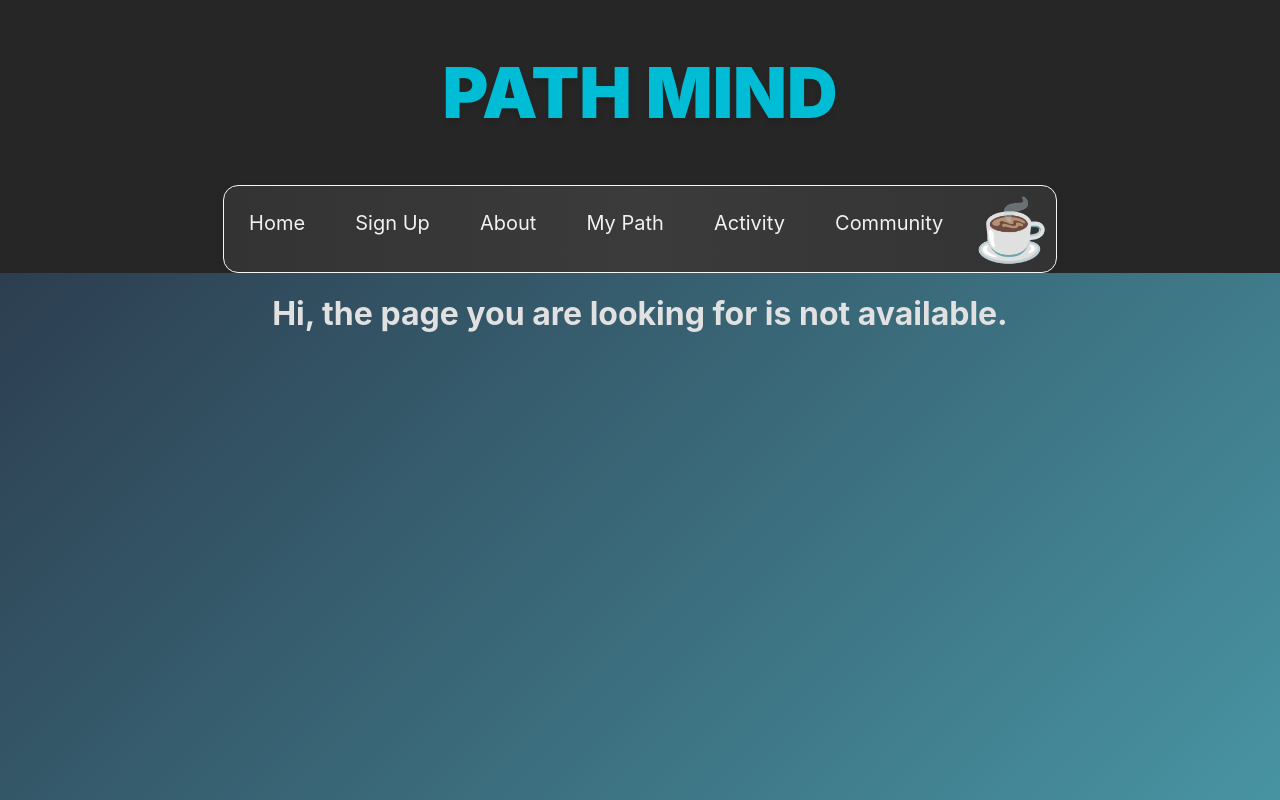
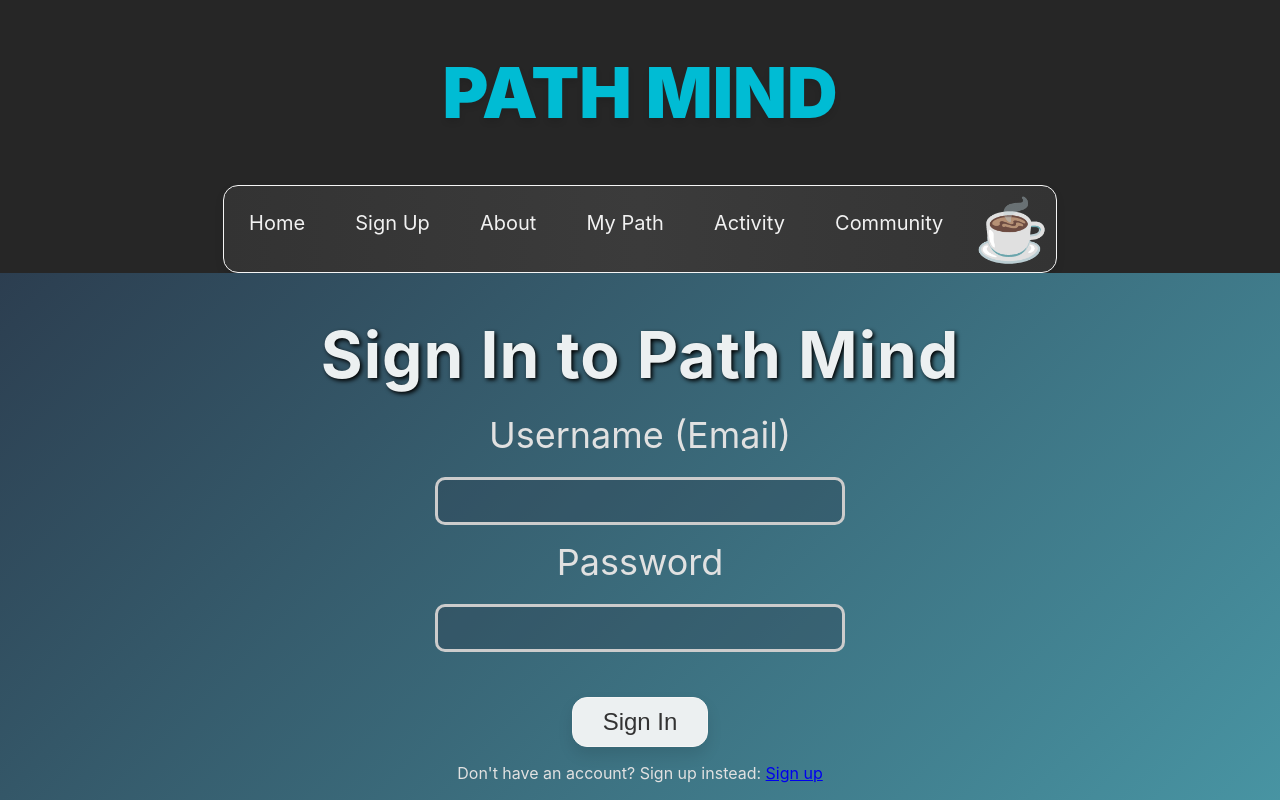
Before and after one commit to nilu-t/PathMind, a React (Create React App) app: page /SignIn in a window 1280 px wide. Shown: the top 800 px of the page. Built offline with nearby package versions, Linux system fonts and the light colour scheme; no server answers.

Commit message:
fixed sign up/in related firebase bug

```diff
--- a/src/App.css
+++ b/src/App.css
@@ -132,7 +132,7 @@ body {
 #about-div,
 #not-found-page-div,
 #my-path-div,
-#sign-up-form,
+#sign-form,
 #community-div{
   background: linear-gradient(135deg, #2C3E50, #4CA1AF);  /* Background Gradient */
   display: flex;
@@ -215,7 +215,7 @@ body {
 --------------------- SIGN UP PAGE SPECIFIC STYLING ------------------------------------------------------------------------------------------------------------------------------------------------------------------------------------------------------
 */
 
-#sign-up-form h1{
+#sign-form h1{
   font-size: 4rem;
   color: #ECF0F1;
   text-shadow: 2px 2px 4px #000;
@@ -223,7 +223,7 @@ body {
   letter-spacing: 1px; /* Spaced out characters */
 }
 
-#sign-up-form input {
+#sign-form input {
   font-size: 24px;
   width: 400px;
   height: 40px;  /* Adjusted height */
@@ -234,17 +234,17 @@ body {
   color:whitesmoke;
 }
 
-#sign-up-form input:focus {
+#sign-form input:focus {
   outline: none;
   border: 3px solid rgba(0, 0, 255, 0.26);
 }
 
-#sign-up-form label {
+#sign-form label {
   font-size: 36px;
   margin-bottom: 20px;
 }
 
-#sign-up-form button {
+#sign-form button {
   margin-top: 30px;
   padding: 10px 30px;
   font-size: 1.5rem;
@@ -257,7 +257,7 @@ body {
   transition: all 0.3s ease 0s;
 }
 
-#sign-up-form button:hover {
+#sign-form button:hover {
   background-color: transparent;
   border: 3px solid rgb(22, 22, 22);
   color: #000000;
@@ -588,43 +588,59 @@ body {
 --------------------- MYPATH PAGE SPECIFIC STYLING ------------------------------------------------------------------------------------------------------------------------------------------------------------------------------------------------------
 */
 
+/**
+--------------------- MYPATH PAGE SPECIFIC STYLING ------------------------------------------------------------------------------------------------------------------------------------------------------------------------------------------------------
+*/
+
 #my-path-div {
   display: flex;
   flex-direction: row;
-  flex-wrap: wrap;  /* This ensures the cards inside stack in rows*/
+  flex-wrap: wrap; /* Ensure cards wrap correctly */
+  justify-content: center;
+  width: 100%; /* Full width to avoid overflow */
+  max-width: 100vw; /* Ensure it doesn't exceed the viewport width */
+  padding: 10px; /* Add some padding around the container */
+  gap: 10px; /* Add gap between items */
 }
 
-#my-path-div .path-card{
-  height: 25vh;
-  width: calc(33.3333% - 40px);
+#my-path-div .path-card {
+  height: auto; /* Adjust height to content */
+  width: calc(33.3333% - 20px); /* Adjust width for 3 columns with gaps */
+  max-width: calc(33.3333% - 20px); /* Ensure it doesn't exceed container */
   background-color: rgba(240, 248, 255, 0.05);
   margin: 10px;
   border-radius: 30px;
+  overflow: hidden; /* Prevent overflow */
+  box-shadow: 0px 4px 6px rgba(0, 0, 0, 0.1); /* Add shadow for better visuals */
+  transition: transform 0.3s ease, box-shadow 0.3s ease;
 }
 
-#my-path-div .path-card #path-desc{
+#path-images img {
+  width: auto;
+  height: 100px;
+  margin: 15px;
+  cursor: pointer;
+  transition: all 0.3s ease-in-out;
+  border-radius: 10px;
+  box-shadow: 0px 4px 6px rgba(0, 0, 0, 0.1);
+  display: block; /* Ensure it doesn't overflow */
+  max-width: calc(100% - 30px); /* Ensure it fits within container */
+}
+
+#my-path-div .path-card #path-desc {
   text-align: center;
+  padding: 10px; /* Add padding to the description */
 }
 
 
-#path-images{
+#path-images {
   display: flex;
   flex-direction: row;
   flex-wrap: wrap;
   justify-content: space-around;
 }
 
-#path-images img {
-  width: auto;
-  height: 100px;
-  margin-left: 15px;
-  cursor: pointer;
-  transition: all 0.3s ease-in-out;
-  border-radius: 10px;
-  box-shadow: 0px 4px 6px rgba(0, 0, 0, 0.1);
-}
-
-#path-images img:hover{
+#path-images img:hover {
   box-shadow: 10px 15px 20px rgba(0, 0, 0, 0.2);
   border: 3px solid rgba(34, 33, 89, 0.439);
   border-radius: 15px;
@@ -632,15 +648,15 @@ body {
 }
 
 
-#my-path-div .path-card:hover{
+#my-path-div .path-card:hover {
   background-color: rgba(240, 248, 255, 0);
   color: #b6f8ff;
   box-shadow: 0px 15px 20px rgba(0, 0, 0, 0.2);
   border: 1px solid whitesmoke;
-  transform:translateY(-5px);
+  transform: translateY(-5px);
 }
 
-#my-path-div h1{
+#my-path-div h1 {
   text-align: center;
 }
 
@@ -653,6 +669,7 @@ body {
   cursor: pointer;
 }
 
+
 /**
 --------------------- COMMUNITY PAGE SPECIFIC STYLING ------------------------------------------------------------------------------------------------------------------------------------------------------------------------------------------------------
 */
--- a/src/App.js
+++ b/src/App.js
@@ -10,6 +10,7 @@ import NotFoundPage from './pages-components/NotFoundPage';
 import NavBar from './navigation-bar-components/NavBar.js'
 import MyPath from './pages-components/MyPath';
 import SignUp from './pages-components/SignUp';
+import SignIn from './pages-components/SignIn.js';
 import Community from './pages-components/Community';
 
 import { BrowserRouter, Routes, Route} from 'react-router-dom'
@@ -31,6 +32,7 @@ function App() {
           <Route path='/BuyMeACoffee' element= {<BuyMeACoffee/>} />
           <Route path='/MyPath' element= {<MyPath/>} />
           <Route path='/SignUp' element={<SignUp/>}/>
+          <Route path='/SignIn' element={<SignIn/>} />
           <Route path='/Community' element={<Community/>}/>
           <Route path='*' element = {<NotFoundPage/>} />
         </Routes>
--- a/src/pages-components/NotesList.js
+++ b/src/pages-components/NotesList.js
@@ -1,85 +1,68 @@
 import { Link, useParams } from "react-router-dom";
-
 import { useState, useEffect } from "react";
-
 import axios from "axios";
 
-const handleFileUpload = (title, event) => {
-    const file = event.target.files[0];
-    console.log(`File uploaded for ${title}: ${file.name}`);
-    //handling the uploaded file.
+const NotesList = () => {
+    const myParams = useParams();
 
+    const [noteContent, setNoteContent] = useState('');
+    const [codeContent, setCodeContent] = useState('');
+    const [noteTitle, setNoteTitle] = useState('');
+    const [isEmpty, setIsEmpty] = useState(false);
+    const [isEmptyTitle, setIsEmptyTitle] = useState('');
+    const [numSubmitted, setNumSubmitted] = useState(0);
+    const [myNotes, setMyNotes] = useState([]);
+
+    useEffect(() => {
+        sendGetRequest(`http://localhost:8000/get_notes/${myParams.subject}`);
+    }, [myParams.subject]);
+
+    const incrementNumSubmitted = () => {
+        setNumSubmitted(numSubmitted + 1);
     };
 
+    const sendPostRequest = (route_name, data) => {
+        axios.post(route_name, data)
+            .then((response) => {
+                console.log(`response from post request is ${JSON.stringify(response.data, null, 2)}`);
+            })
+            .catch((error) => {
+                console.log(`error is ${error}`);
+            });
+    };
 
-const NotesList = () => {
-    const myParams = useParams()
+    const sendGetRequest = (route_name) => {
+        axios.get(route_name)
+            .then((response) => {
+                console.log(`response from get request is ${JSON.stringify(response.data, null, 2)}`);
+                setMyNotes(response.data);
+            })
+            .catch((error) => {
+                console.log(`error is ${error}`);
+            });
+    };
 
-    const [noteContent, setNoteContent] = useState('')
-    const [codeContent, setCodeContent] = useState('')
-    const [noteTitle, setNoteTitle] = useState('')
-    const [isEmpty, setIsEmpty] = useState(false)
-    const [isEmptyTitle, setIsEmptyTitle] = useState('')
-    const [numSubmitted, setNumSubmitted] = useState(0)
-    const [myNotes, setMyNotes] = useState([])
+    const handleSubmitButtonClick = () => {
+        incrementNumSubmitted();
 
-    useEffect(() => {
-        // This function will run when the component mounts
-        sendGetRequest(`http://localhost:8000/get_notes/${myParams.subject}`);
-
-    }, [myParams.subject]); // The effect will re-run if myParams.subject changes
-
-
-    const incrementNumSubmitted = () =>{
-        setNumSubmitted(numSubmitted + 1)
-    }
-
-    const sendPostRequest = (route_name) =>{
-
-        axios.post(route_name)
-        .then( (response) =>{
-            console.log(`response from post request is ${JSON.stringify(response.data, null, 2)}`)
-        })
-        .catch( (error) =>{
-            console.log(`error is ${error}`)
-        })
-    }
-
-    const sendGetRequest = (route_name) =>{
-
-        axios.get(route_name)
-        .then(response =>{
-            console.log(`response from get request is ${JSON.stringify(response.data, null, 2)}`)
-
-
-            setMyNotes(response.data) //myNotes array will store a list of objects.
-        })
-        .catch(error =>{
-            console.log(`error is ${error}`)
-        })
-    }
-
-    const handleSubmitButtonClick = () =>{
-
-        incrementNumSubmitted() //increment the number of times submit button is clicked.
-
-        if((noteContent.trim() === '')){
+        if (noteContent.trim() === '') {
             setIsEmpty(true);
             return;
-        }
-        else if(noteTitle.trim() === ''){
+        } else if (noteTitle.trim() === '') {
             setIsEmptyTitle(true);
             return;
+        } else {
+            setIsEmpty(false);
+            setNumSubmitted(0);
+            const data = {
+                noteTitle: noteTitle,
+                noteContent: noteContent,
+                codeContent: codeContent
+            };
+            sendPostRequest(`http://localhost:8000/add_note/${myParams.subject}`, data);
+            sendGetRequest(`http://localhost:8000/get_notes/${myParams.subject}`);
         }
-        else{
-            setIsEmpty(false);
-            setNumSubmitted(0)
-            sendPostRequest(`http://localhost:8000/add_note/${myParams.subject}/${noteTitle}/${noteContent}/${codeContent}`)
-            sendGetRequest(`http://localhost:8000/get_notes/${myParams.subject}`)
-        }
-        // alert(`Text area contains ${text}`)
-    }
-
+    };
 
     let seenTitles = {};
 
@@ -88,85 +71,70 @@ const NotesList = () => {
         if (noteObj.note_title) {
             if (seenTitles[noteObj.note_title]) {
                 myNotes.splice(i, 1);
-                i--; // Decrement index to adjust for the removed element or next element will be skipped.
+                i--;
             } else {
                 seenTitles[noteObj.note_title] = true;
             }
         }
     }
 
-    console.log(myNotes);
-
     const viewNotes = myNotes.map((noteObj) => {
-
-        // Check if the note title exists in the dictionary and its value is 1
         return (
             <Link to={`/Note/${noteObj.note_title}/${noteObj.id}`} key={noteObj.id}>
                 <p>{noteObj.note_title}</p>
             </Link>
         );
-
     });
 
-
-    return(
-
+    return (
         <div id="notes-list-div">
             <h1 id="title"> {myParams.subject} Notebook</h1>
-
             <div id="full-page-div">
                 <div id="entire-note-upload-div">
-
                     <div id="left-container">
                         <div id="left-part-div">
                             <h1>Upload new note </h1>
                             <p id="files-accepted">Accepts: .pdf</p>
-                            <input type="file"/>
+                            <input type="file" />
 
                             <h1>OR</h1>
                             <div id="paste-note-div">
                                 <textarea
                                     id="note-title"
                                     placeholder="Your note title."
-                                value = {noteTitle}
-                                onChange = {(e) =>{
-                                    setNoteTitle(e.target.value)
+                                    value={noteTitle}
+                                    onChange={(e) => {
+                                        setNoteTitle(e.target.value);
                                     }}
                                 ></textarea>
                                 <textarea id="note-text"
                                     placeholder="Your note content."
-                                value = {noteContent}
-                                onChange = {(e) => {
-                                    setNoteContent(e.target.value)
+                                    value={noteContent}
+                                    onChange={(e) => {
+                                        setNoteContent(e.target.value);
                                     }}
-
                                 ></textarea>
                             </div>
                         </div>
                         <div id="submit-div">
                             <button onClick={handleSubmitButtonClick}>Submit</button>
-                                {isEmpty && numSubmitted==1 &&<p className="error-message">What kind of note is empty? 🤨</p>} {/** Conditional rendering when the note is empty */}
-                                {isEmpty && numSubmitted==2 &&<p className="error-message">Again, what kind of note is empty? 🤨</p>} {/** Conditional rendering when the note is empty */}
-                                {numSubmitted >= 3 && isEmpty && <p>Do you think I am a joke ? 😔</p>}
-
+                            {isEmpty && numSubmitted === 1 && <p className="error-message">What kind of note is empty? 🤨</p>}
+                            {isEmpty && numSubmitted === 2 && <p className="error-message">Again, what kind of note is empty? 🤨</p>}
+                            {numSubmitted >= 3 && isEmpty && <p>Do you think I am a joke? 😔</p>}
                         </div>
-
                     </div>
 
                     <div id="right-part-div">
-
                         <div id="code-snippet-div">
                             <h1>Code Snippet (Optional)</h1>
                             <textarea
                                 placeholder="Got code? Place it here before submitting."
-                            value= {codeContent}
-                            onChange = {(e)=>{
-                                setCodeContent(e.target.value)
+                                value={codeContent}
+                                onChange={(e) => {
+                                    setCodeContent(e.target.value);
                                 }}
-
                             ></textarea>
                         </div>
-
                     </div>
                 </div>
 
@@ -177,7 +145,7 @@ const NotesList = () => {
                         <>
                             <p>Time to make some notes!</p>
                             <img src="/other-images/empty-note.png" draggable={false}></img>
-                    </>} {/** Conditional rendering when there are no notes at all. */}
+                        </>}
                 </div>
 
                 <div id="favourite-notes-div">
@@ -185,7 +153,7 @@ const NotesList = () => {
                 </div>
             </div>
         </div>
-    )
-}
+    );
+};
 
 export default NotesList;
--- a/src/pages-components/SignIn.js
+++ b/src/pages-components/SignIn.js
@@ -1,6 +1,77 @@
+import { useState } from "react";
+import firebase from 'firebase/compat/app'; // for backward compatibility
+import 'firebase/compat/auth'; // for backward compatibility
+import firebaseConfig from "./fireBaseConfig";
 
-const SignIn = () =>{
-
+// Initialize Firebase
+if (!firebase.apps.length) {
+    firebase.initializeApp(firebaseConfig);
 }
 
-export default SignIn
+const SignIn = () => {
+    // States for signing in.
+    const [user, setUser] = useState('');
+    const [pass, setPass] = useState('');
+    const [myMessage, setMyMessage] = useState('');
+
+    const handleSubmitButtonClick = () => {
+        if (user === '' || pass === '') {
+            setMyMessage('Username or Password is empty');
+        } else {
+            // Setting up Firebase authentication to get the user signed in.
+            firebase.auth().signInWithEmailAndPassword(user, pass)
+                .then((userCredential) => {
+                    // Successfully signed in
+                    setMyMessage(`Welcome back, ${userCredential.user.email}!`);
+                })
+                .catch((error) => {
+                    const errorCode = error.code;
+                    const errorMessage = error.message;
+
+                    /** Error codes from documentation https://firebase.google.com/docs/reference/js/auth#autherrorcodes */
+                    if (errorCode === 'auth/wrong-password') {
+                        // WRONG_PASSWORD error code customized message.
+                        setMyMessage(`Incorrect password. Please try again.`);
+                    } else if (errorCode === 'auth/user-not-found') {
+                        // USER_NOT_FOUND error code customized message.
+                        setMyMessage(`No user found with this email.`);
+                    } else {
+                        // Other errors.
+                        setMyMessage(`Encountered error: ${errorMessage}`);
+                    }
+                });
+        }
+    };
+
+    return (
+        <form id="sign-form">
+            <h1>Sign In to Path Mind</h1>
+
+            <label htmlFor="username">Username (Email)</label>
+            <input
+                id="username"
+                name="username"
+                type="email"
+                required
+                value={user}
+                onChange={(e) => setUser(e.target.value)}
+            />
+
+            <label htmlFor="password">Password</label>
+            <input
+                id="password"
+                name="password"
+                type="password"
+                required
+                value={pass}
+                onChange={(e) => setPass(e.target.value)}
+            />
+
+            <button type="button" onClick={handleSubmitButtonClick}>Sign In</button>
+            <p>Don't have an account? Sign up instead: <a href="SignUp">Sign up</a></p>
+            <p id="sign-in-message">{myMessage}</p>
+        </form>
+    );
+};
+
+export default SignIn;
--- a/src/pages-components/SignUp.js
+++ b/src/pages-components/SignUp.js
@@ -1,87 +1,53 @@
 import { useState } from "react";
-
 import firebase from 'firebase/compat/app'; // for backward compatibility
 import 'firebase/compat/auth'; // for backward compatibility
-
 import firebaseConfig from "./fireBaseConfig";
-import { getAuth, isSignInWithEmailLink, signInWithEmailLink } from "firebase/auth";
-
-
-// Your web app's Firebase configuration
-// For Firebase JS SDK v7.20.0 and later, measurementId is optional
-const myFirebaseConfig = {
-  apiKey: firebaseConfig.apiKey,
-  authDomain: firebaseConfig.authDomain,
-  projectId: firebaseConfig.projectId,
-  storageBucket: firebaseConfig.storageBucket,
-  messagingSenderId: firebaseConfig.messagingSenderId,
-  appId: firebaseConfig.appId,
-  measurementId: firebaseConfig.measurementId
-};
 
 // Initialize Firebase
-firebase.initializeApp(myFirebaseConfig);
+firebase.initializeApp(firebaseConfig);
 
 const SignUp = () => {
-
     // States for signing up.
     const [user, setUser] = useState('');
     const [pass, setPass] = useState('');
     const [confirmPass, setConfirmPass] = useState('');
     const [myMessage, setMyMessage] = useState('');
 
-    //Boolean states for signing up.
-    // const [isUserEmpty, setUserEmpty] = useState(false);
-    // const [isPassEmpty, setPassEmpty] = useState(false);
-    // const [isConfirmEmpty, setConfirmEmpty] = useState(false);
-
     const handleSubmitButtonClick = () => {
-
-
-        if ((user === '') || (pass === '' || confirmPass == '')){
-          setMyMessage('Username or Passwords are empty')
-        }
-        else if(pass === confirmPass){
-
-          //setting up firebase authentication to get the user signed in.
+        if (user === '' || pass === '' || confirmPass === '') {
+            setMyMessage('Username or Passwords are empty');
+        } else if (pass === confirmPass) {
+            // Setting up Firebase authentication to get the user signed in.
             firebase.auth().createUserWithEmailAndPassword(user, pass)
                 .then((userCredential) => {
                     // Successfully signed in
                     setMyMessage(`Signup successful! Please check ${user} to verify your email.`);
-
                     // Send verification email
                     return userCredential.user.sendEmailVerification();
                 })
                 .catch((error) => {
-            var errorCode = error.code;
-            var errorMessage = error.message;
+                    const errorCode = error.code;
+                    const errorMessage = error.message;
 
                     /** Error codes from documentation https://firebase.google.com/docs/reference/js/auth#autherrorcodes */
                     if (errorCode === 'auth/email-already-in-use') {
-              //EMAIL_EXISTS error code customized message.
-              setMyMessage(`Email: ${user}, already in use. Please log in instead.`)
-            }
-            else if (errorCode === 'auth/weak-password'){
-              //WEAK_PASSWORD error code customized message.
-              setMyMessage(`Password should 6 characters minimum.`)
-            }
-            else {
-              //other errors.
-              setMyMessage(`Encountered error: ${errorMessage}`)
+                        // EMAIL_EXISTS error code customized message.
+                        setMyMessage(`Email: ${user}, already in use. Please log in instead.`);
+                    } else if (errorCode === 'auth/weak-password') {
+                        // WEAK_PASSWORD error code customized message.
+                        setMyMessage(`Password should be at least 6 characters.`);
+                    } else {
+                        // Other errors.
+                        setMyMessage(`Encountered error: ${errorMessage}`);
                     }
                 });
-
-          //TODO: posting the USERNAME data only (no passwords) into the mysql database for the user table.
-
+        } else {
+            setMyMessage('Passwords do not match');
         }
-        else{
-          setMyMessage(`Passwords do not match`)
-        }
-
-    }
+    };
 
     return (
-      <form id="sign-up-form">
+        <form id="sign-form">
             <h1>Sign Up to Path Mind</h1>
 
             <label htmlFor="username">Username (Email)</label>
```
Also changed, not shown: src/server/server.js (+71 -78 lines), 1 other file (tests, documents, lock files or other folders). Lines whose indentation alone changed are shown as unchanged.
